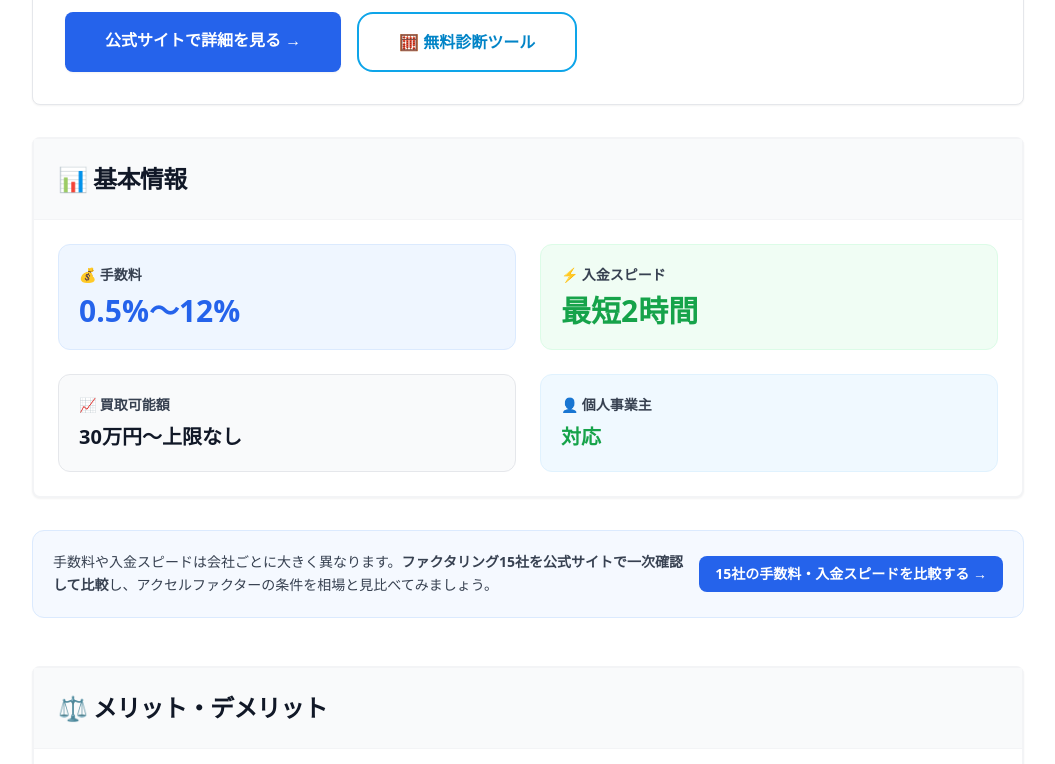
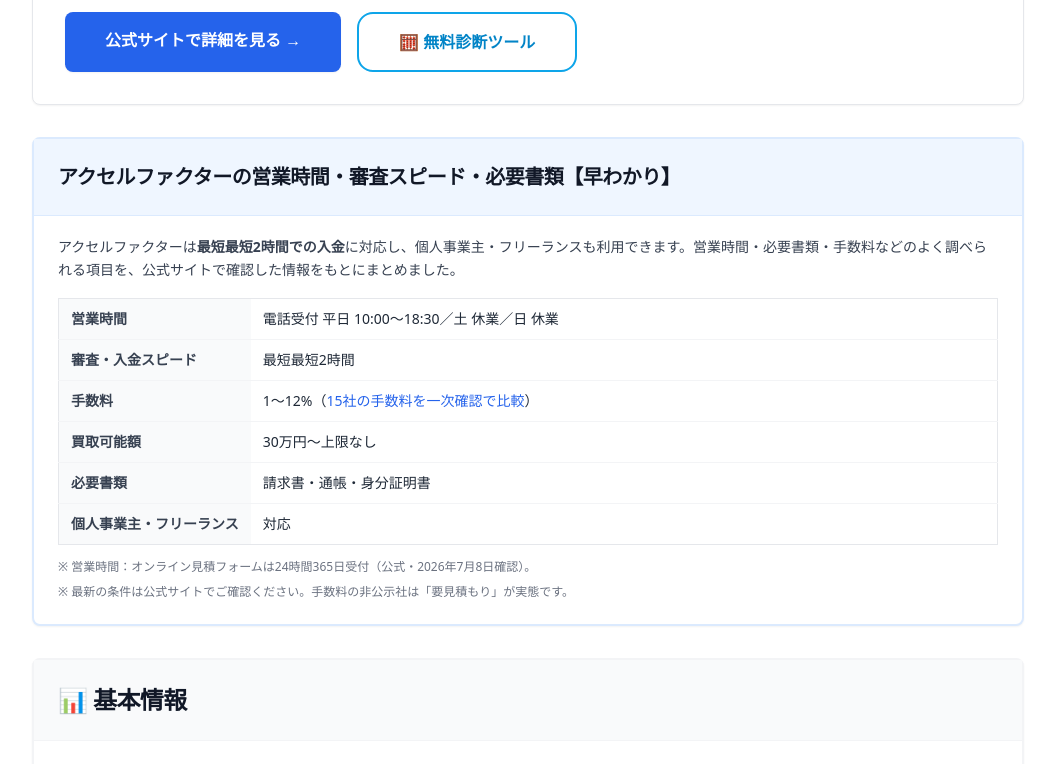
Before and after one commit to webmaster0818/corp-factoring, a Next.js app: page /companies/accel-factor in a window 1280 px wide. Shown: the part 1460-2224 px from the top of the page, without its empty margins (112-1167 px from the left). Built offline with nearby package versions, Linux system fonts and the light colour scheme.

Commit message:
companies/[slug]: サブ意図クイックアンサー早見表新設(AEO), 手数料をfeeIndex一次確認に統一(基本情報/meta/JSON-LD/cons), 非公示3社の架空手数料是正

```diff
--- a/app/companies/[slug]/page.tsx
+++ b/app/companies/[slug]/page.tsx
@@ -7,6 +7,7 @@
 import { getRealRating } from "@/data/realRatings";
 import { getReviewTrend } from "@/data/reviewTrends";
 import { getCompanyDetails } from "@/data/companyDetails";
+import { feeIndex } from "@/data/feeIndex";
 import { Card, CardContent, CardHeader, CardTitle } from "@/components/ui/card";
 import { Badge } from "@/components/ui/badge";
 import { Button } from "@/components/ui/button";
@@ -37,20 +38,23 @@
   }
 
   const categoryText = company.category.slice(0, 3).join("・");
+  const metaFeeRow = feeIndex.find((r) => r.slug === slug);
+  const metaFeeUndisclosed = !!metaFeeRow && /非公示|確認できず|個別査定/.test(metaFeeRow.fee2);
+  const feeText = metaFeeUndisclosed ? "手数料は要見積もり" : `手数料${company.fees.min}%〜${company.fees.max}%`;
 
   return {
     title: `【${company.name}】の評判・口コミ・手数料を徹底解説【2026年最新】`,
-    description: `${company.name}のファクタリングサービスを徹底解説。手数料${company.fees.min}%〜${company.fees.max}%、${company.speed}で入金可能。Google Maps実評価・メリット・デメリット・必要書類・活用シーンを詳しく紹介。${categoryText}に最適なファクタリング業者です。`,
+    description: `${company.name}のファクタリングサービスを徹底解説。${feeText}、${company.speed}で入金可能。Google Maps実評価・メリット・デメリット・必要書類・活用シーンを詳しく紹介。${categoryText}に最適なファクタリング業者です。`,
     keywords: `${company.name},${company.nameKana},ファクタリング,評判,口コミ,手数料,${categoryText},徹底解説`,
     openGraph: {
       title: `【${company.name}】の評判・口コミ・手数料を徹底解説【2026年最新】`,
-      description: `手数料${company.fees.min}%〜${company.fees.max}%、${company.speed}で入金。${company.description}`,
+      description: `${feeText}、${company.speed}で入金。${company.description}`,
       type: "article",
     },
     twitter: {
       card: "summary",
       title: `【${company.name}】の評判・口コミ・手数料を徹底解説【2026年最新】`,
-      description: `手数料${company.fees.min}%〜${company.fees.max}%、${company.speed}で入金。${company.description}`,
+      description: `${feeText}、${company.speed}で入金。${company.description}`,
     },
     alternates: {
       canonical: `/companies/${slug}`,
@@ -75,6 +79,8 @@
   const realRating = getRealRating(slug);
   const reviewTrend = getReviewTrend(slug);
   const details = getCompanyDetails(slug);
+  const feeRow = feeIndex.find((f) => f.slug === slug);
+  const feeUndisclosed = !!feeRow && /非公示|確認できず|個別査定/.test(feeRow.fee2);
 
   // 構造化データ（JSON-LD）。aggregateRating は Google Maps の実評価が
   // 確認できた会社のみ実値で出力し、未確認の会社では出力しない（架空評価を出さない）。
@@ -102,11 +108,15 @@
           },
         }
       : {}),
-    "offers": {
-      "@type": "Offer",
-      "price": `${company.fees.min}-${company.fees.max}%`,
-      "priceCurrency": "JPY"
-    }
+    ...(feeUndisclosed
+      ? {}
+      : {
+          offers: {
+            "@type": "Offer",
+            price: `${company.fees.min}-${company.fees.max}%`,
+            priceCurrency: "JPY",
+          },
+        })
   };
 
   return (
@@ -255,6 +265,64 @@
           </div>
         </div>
 
+        {/* サブ意図クイックアンサー（営業時間・審査スピード・必要書類などの即答） */}
+        <section id="quick-answer" className="mb-8 scroll-mt-4">
+          <Card className="border-2 border-blue-100 shadow-sm">
+            <CardHeader className="bg-blue-50 border-b border-blue-100">
+              <CardTitle className="text-xl font-black text-gray-900">{company.name}の営業時間・審査スピード・必要書類【早わかり】</CardTitle>
+            </CardHeader>
+            <CardContent className="pt-5">
+              <p className="text-sm text-gray-700 leading-relaxed mb-4">
+                {company.name}は<strong>最短{company.speed}での入金</strong>に対応し、
+                {company.personalSupport ? "個人事業主・フリーランスも利用できます。" : "主に法人向けのサービスです。"}
+                営業時間・必要書類・手数料などのよく調べられる項目を、公式サイトで確認した情報をもとにまとめました。
+              </p>
+              <div className="overflow-x-auto">
+                <table className="w-full text-sm border border-gray-200 rounded-lg">
+                  <tbody>
+                    <tr className="border-b border-gray-100">
+                      <th className="text-left align-top bg-gray-50 px-3 py-2.5 font-bold text-gray-700 w-36 whitespace-nowrap">営業時間</th>
+                      <td className="px-3 py-2.5 text-gray-800">
+                        {details.operatingHours.weekdays}
+                        {details.operatingHours.saturday && <>／土 {details.operatingHours.saturday}</>}
+                        {details.operatingHours.sunday && <>／日 {details.operatingHours.sunday}</>}
+                      </td>
+                    </tr>
+                    <tr className="border-b border-gray-100">
+                      <th className="text-left align-top bg-gray-50 px-3 py-2.5 font-bold text-gray-700 whitespace-nowrap">審査・入金スピード</th>
+                      <td className="px-3 py-2.5 text-gray-800">最短{company.speed}</td>
+                    </tr>
+                    <tr className="border-b border-gray-100">
+                      <th className="text-left align-top bg-gray-50 px-3 py-2.5 font-bold text-gray-700 whitespace-nowrap">手数料</th>
+                      <td className="px-3 py-2.5 text-gray-800">
+                        {feeRow ? feeRow.fee2 : `${company.fees.min}%〜${company.fees.max}%`}（<Link href="/fees/" className="text-blue-600 hover:underline">15社の手数料を一次確認で比較</Link>）
+                      </td>
+                    </tr>
+                    <tr className="border-b border-gray-100">
+                      <th className="text-left align-top bg-gray-50 px-3 py-2.5 font-bold text-gray-700 whitespace-nowrap">買取可能額</th>
+                      <td className="px-3 py-2.5 text-gray-800">
+                        {company.minAmount === 0 ? "下限なし" : `${(company.minAmount / 10000).toFixed(0)}万円`}〜{company.maxAmount}
+                      </td>
+                    </tr>
+                    <tr className="border-b border-gray-100">
+                      <th className="text-left align-top bg-gray-50 px-3 py-2.5 font-bold text-gray-700 whitespace-nowrap">必要書類</th>
+                      <td className="px-3 py-2.5 text-gray-800">{company.requiredDocuments.slice(0, 4).join("・")}</td>
+                    </tr>
+                    <tr>
+                      <th className="text-left align-top bg-gray-50 px-3 py-2.5 font-bold text-gray-700 whitespace-nowrap">個人事業主・フリーランス</th>
+                      <td className="px-3 py-2.5 text-gray-800">{company.personalSupport ? "対応" : "要問い合わせ（主に法人向け）"}</td>
+                    </tr>
+                  </tbody>
+                </table>
+              </div>
+              {details.operatingHours.note && (
+                <p className="mt-3 text-xs text-gray-500 leading-relaxed">※ 営業時間：{details.operatingHours.note}</p>
+              )}
+              <p className="mt-2 text-xs text-gray-500">※ 最新の条件は公式サイトでご確認ください。手数料の非公示社は「要見積もり」が実態です。</p>
+            </CardContent>
+          </Card>
+        </section>
+
         {/* 基本情報 */}
         <Card className="mb-8 border-2 border-gray-100 shadow-sm">
           <CardHeader className="bg-gray-50 border-b border-gray-100">
@@ -265,7 +333,7 @@
               <div className="bg-blue-50 p-5 rounded-xl border border-blue-100">
                 <h3 className="font-bold text-gray-700 mb-2 text-sm">💰 手数料</h3>
                 <p className="text-3xl font-black text-blue-600">
-                  {company.fees.min}%〜{company.fees.max}%
+                  {feeUndisclosed ? "要見積もり" : `${company.fees.min}%〜${company.fees.max}%`}
                 </p>
               </div>
               <div className="bg-green-50 p-5 rounded-xl border border-green-100">
--- a/data/companies.ts
+++ b/data/companies.ts
@@ -446,7 +446,7 @@
       "全国対応"
     ],
     cons: [
-      "手数料上限20%とやや高め",
+      "手数料率が公式で非公示のため、事前に見積もりでの確認が必要",
       "最低買取額30万円"
     ],
     reviewCount: 720,
@@ -480,7 +480,7 @@
       "即日対応"
     ],
     cons: [
-      "手数料5%〜20%とやや高め",
+      "手数料率が公式で非公示のため、事前に見積もりでの確認が必要",
       "3社間非対応"
     ],
     reviewCount: 580,
@@ -548,7 +548,7 @@
       "柔軟審査"
     ],
     cons: [
-      "手数料3%〜15%とやや高め",
+      "手数料率が公式で非公示のため、事前に見積もりでの確認が必要",
       "実績が少ない"
     ],
     reviewCount: 420,
```
